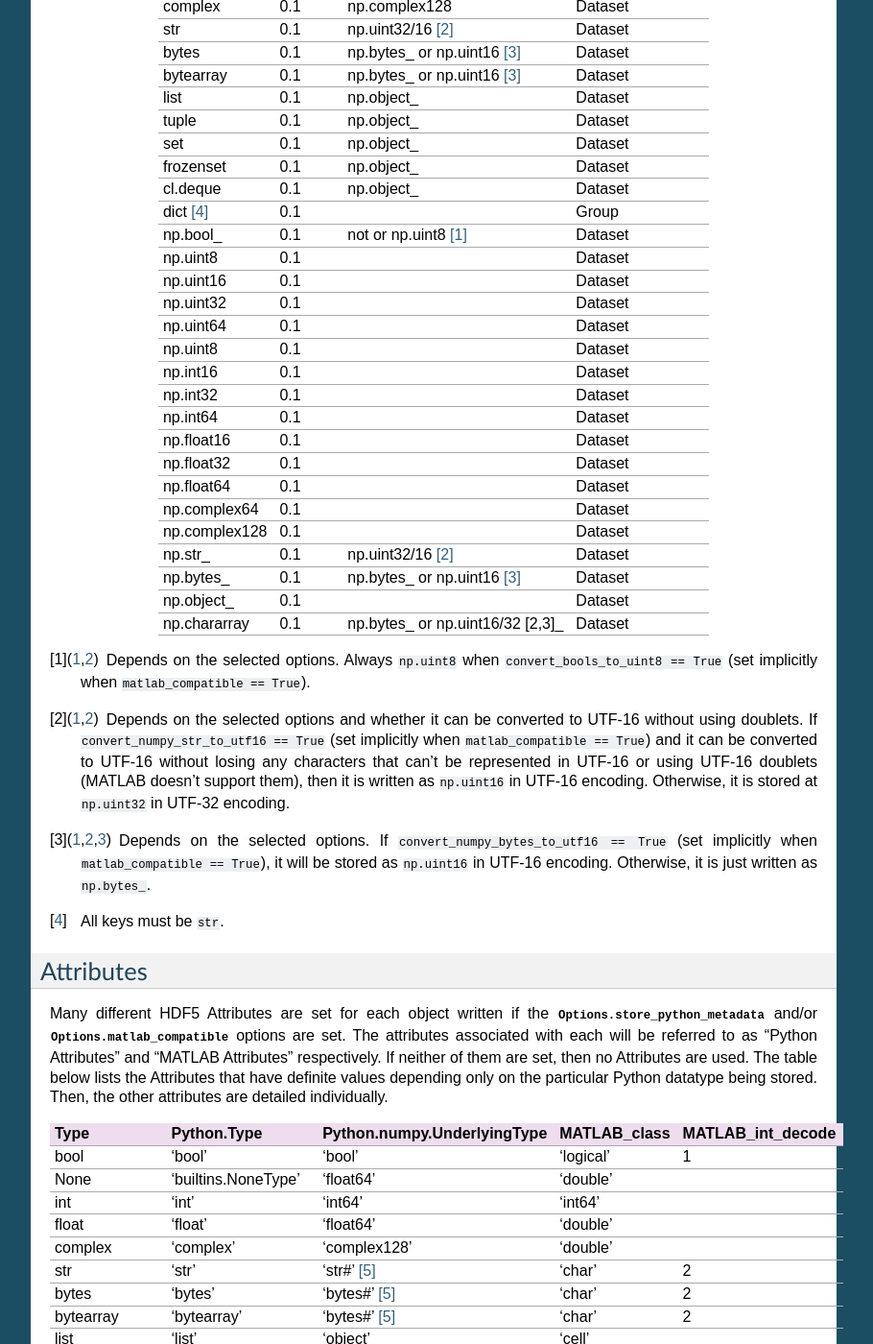
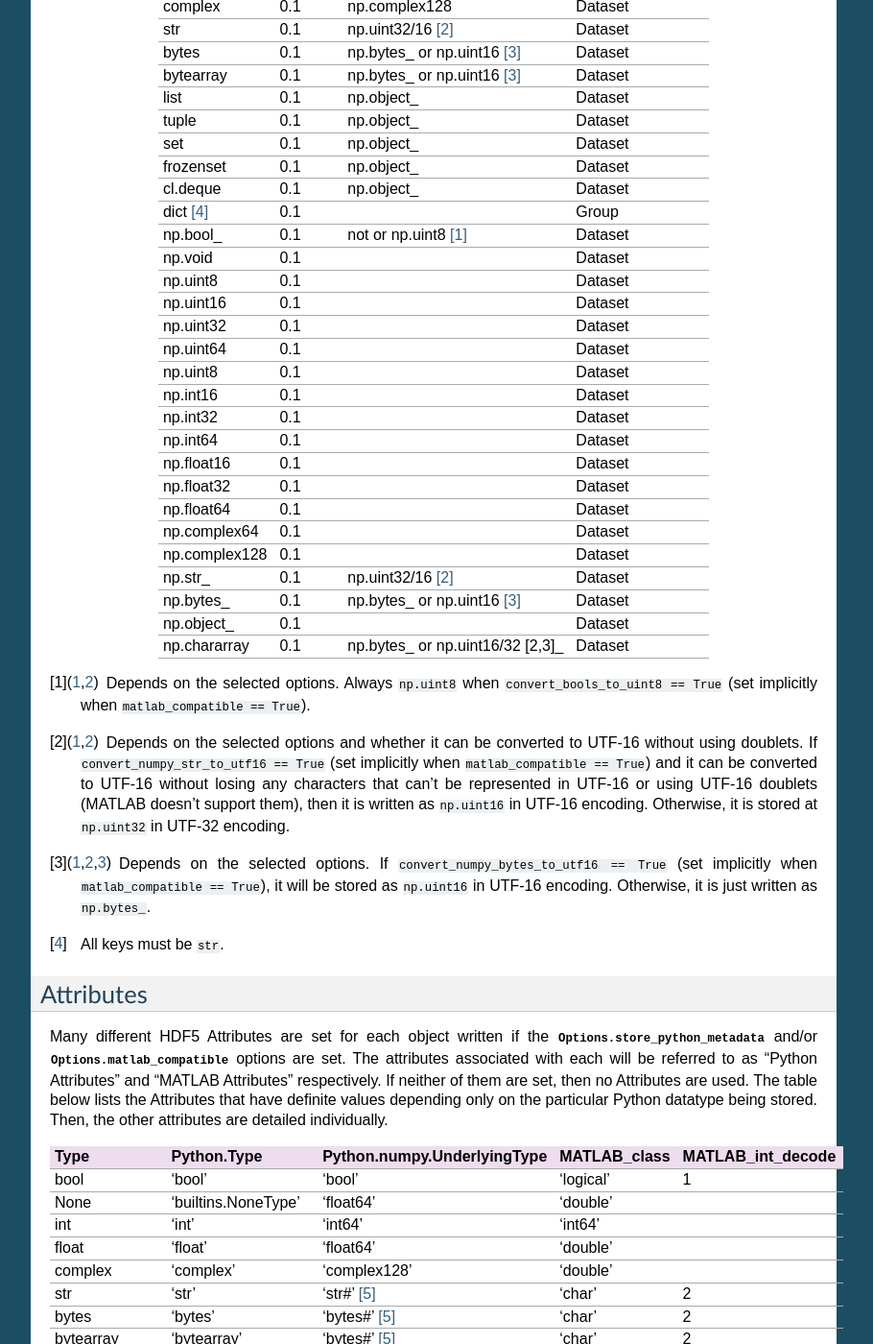
Before and after one commit to frejanordsiek/hdf5storage, a Sphinx documentation site: the page built from doc/source/storage_format.rst, in a window 1280 px wide and 1400 px high, scrolled down 908 px. Shown: the whole window at 96% size, without its empty margins (198-1108 px from the left). Built offline with Sphinx 7.4.7, drawn with Linux system fonts in a browser that asks for light colours; formulas are drawn with MathJax 3; some of the changed text lies outside the part shown.

Commit message:
Added numpy.void support.

```diff
--- a/README.rst
+++ b/README.rst
@@ -89,6 +89,7 @@
 cl.deque       0.1      np.object\_                 cell         0.1
 dict           0.1                                  struct       0.1 [4]_
 np.bool\_      0.1                                  logical      0.1
+np.void        0.1
 np.uint8       0.1                                  uint8        0.1
 np.uint16      0.1                                  uint16       0.1
 np.uint32      0.1                                  uint32       0.1
--- a/doc/source/hdf5storage.Marshallers.rst
+++ b/doc/source/hdf5storage.Marshallers.rst
@@ -48,7 +48,7 @@
    .. autoinstanceattribute:: NumpyScalarArrayMarshaller.types
       :annotation: = [np.ndarray, np.matrix,
                       np.chararray,
-                      np.bool_,
+                      np.bool_, np.void,
                       np.uint8, np.uint16, np.uint32, np.uint64,
                       np.int8, np.int16, np.int32, np.int64,
                       np.float16, np.float32, np.float64,
@@ -58,7 +58,8 @@
    .. autoinstanceattribute:: NumpyScalarArrayMarshaller.python_type_strings
       :annotation: = ['numpy.ndarray', 'numpy.matrix',
                       'numpy.chararray',
-                      'numpy.bool_', 'numpy.uint8', 'numpy.uint16',
+                      'numpy.bool_', 'numpy.void',
+                      'numpy.uint8', 'numpy.uint16',
                       'numpy.uint32', 'numpy.uint64', 'numpy.int8',
 		      'numpy.int16', 'numpy.int32', 'numpy.int64',
                       'numpy.float16', 'numpy.float32', 'numpy.float64',
--- a/doc/source/storage_format.rst
+++ b/doc/source/storage_format.rst
@@ -65,6 +65,7 @@
 cl.deque       0.1      np.object\_                        Dataset
 dict [4]_      0.1                                         Group
 np.bool\_      0.1      not or np.uint8 [1]_               Dataset
+np.void        0.1                                         Dataset
 np.uint8       0.1                                         Dataset
 np.uint16      0.1                                         Dataset
 np.uint32      0.1                                         Dataset
@@ -140,6 +141,7 @@
 cl.deque       'collections.deque'  'object'                     'cell'
 dict           'dict'                                            'struct'
 np.bool\_      'numpy.bool'         'bool'                       'logical'           1
+np.void        'numpy.void'         'void#' [5]_
 np.uint8       'numpy.uint8'        'uint8'                      'uint8'
 np.uint16      'numpy.uint16'       'uint16'                     'uint16'
 np.uint32      'numpy.uint32'       'uint32'                     'uint32'
```
Also changed, not shown: 1 other file.
